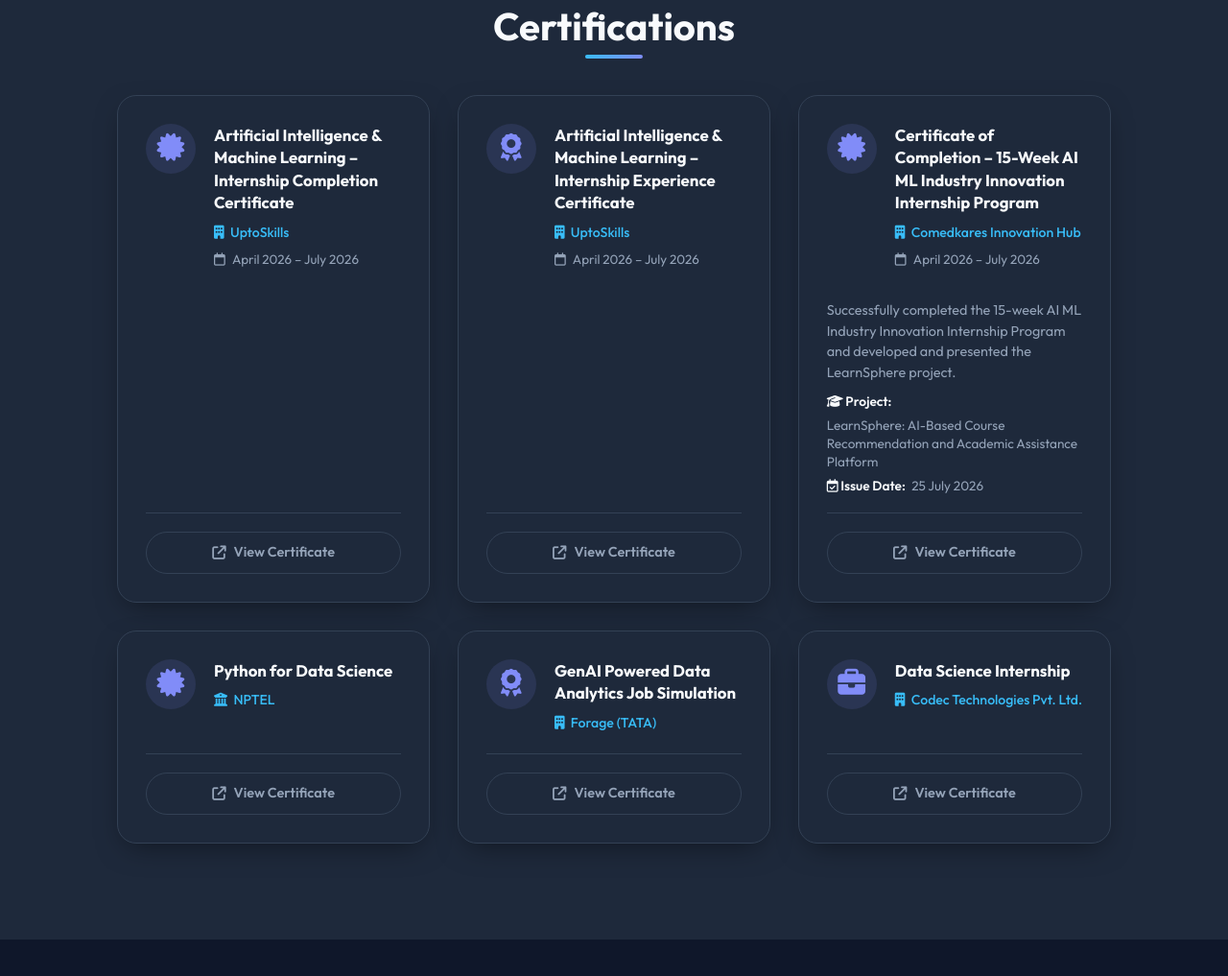
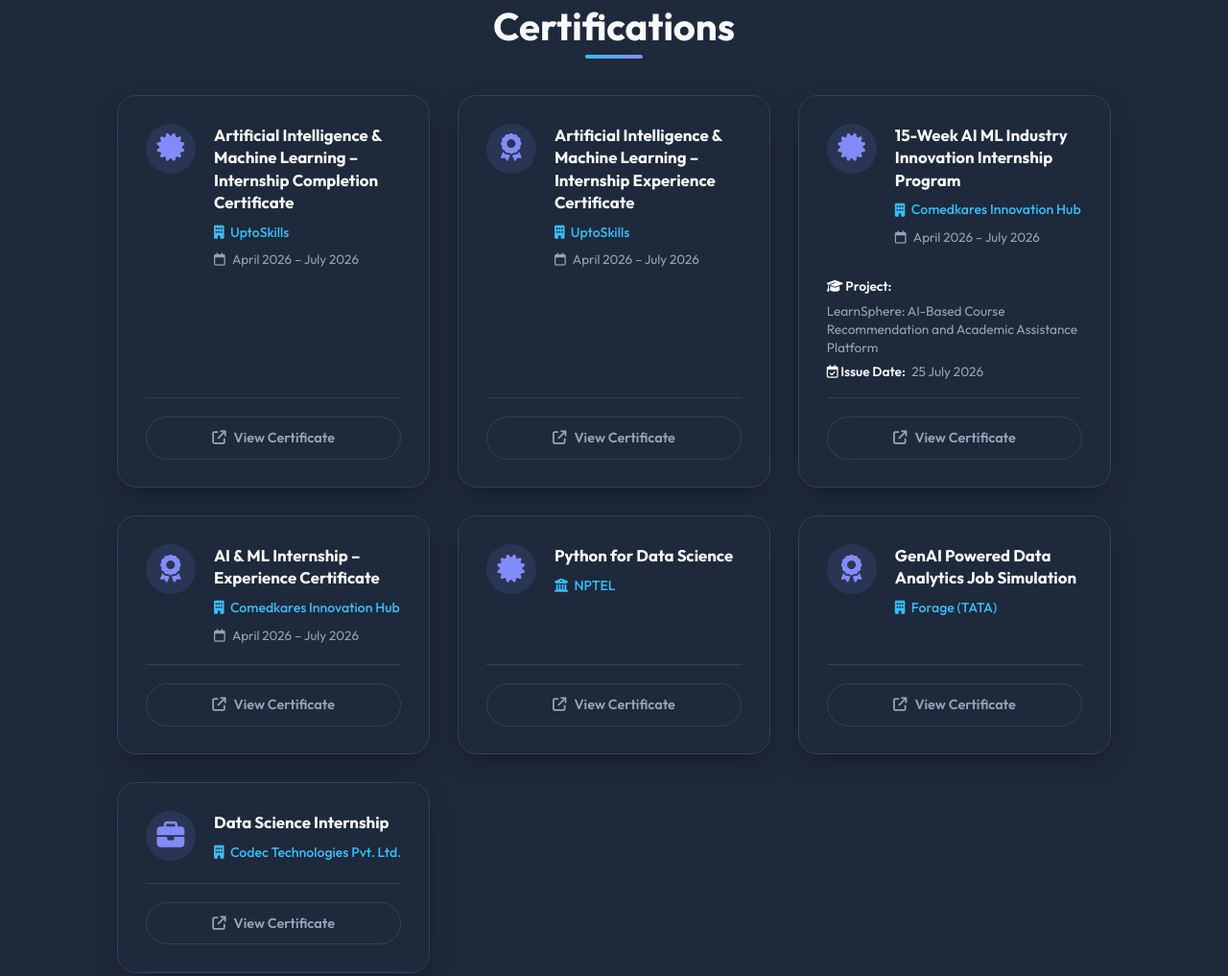
Before and after one commit to Bhumika3005/bhumika_portfolio, a plain HTML site: page index.html in a window 1280 px wide. Shown: the part 5396-6413 px from the top of the page at 96% size. Drawn offline with Linux system fonts and the light colour scheme.

Commit message:
Update portfolio

```diff
--- a/index.html
+++ b/index.html
@@ -356,29 +356,45 @@
                     </div>
                 </div>
 
-                <!-- Certificate 3: Comedkares Innovation Hub -->
+                <!-- Certificate 3: Comedkares Completion -->
                 <div class="cert-card card hover-lift">
                     <div class="cert-top">
                         <div class="cert-icon"><i class="fa-solid fa-certificate"></i></div>
                         <div class="cert-info">
-                            <h3>Certificate of Completion – 15-Week AI ML Industry Innovation Internship Program</h3>
+                            <h3>15-Week AI ML Industry Innovation Internship Program</h3>
                             <p class="cert-org"><i class="fa-solid fa-building"></i> Comedkares Innovation Hub</p>
                             <p class="cert-date"><i class="fa-regular fa-calendar"></i> April 2026 – July 2026</p>
                         </div>
                     </div>
                     <div class="cert-details">
-                        <p class="cert-desc">Successfully completed the 15-week AI ML Industry Innovation Internship Program and developed and presented the LearnSphere project.</p>
                         <p class="cert-meta-item"><strong><i class="fa-solid fa-graduation-cap"></i> Project:</strong> LearnSphere: AI-Based Course Recommendation and Academic Assistance Platform</p>
                         <p class="cert-meta-item"><strong><i class="fa-regular fa-calendar-check"></i> Issue Date:</strong> 25 July 2026</p>
                     </div>
                     <div class="cert-action">
-                        <a href="https://drive.google.com/file/d/1zokK0TVlhbiRo9geySqX4xc6KPbPsQ83/view?usp=drivesdk" target="_blank" rel="noopener noreferrer" class="btn btn-sm btn-outline">
+                        <a href="assets/certificates/comedkares-completion-certificate.pdf" target="_blank" rel="noopener noreferrer" class="btn btn-sm btn-outline">
                             <i class="fa-solid fa-arrow-up-right-from-square"></i> View Certificate
                         </a>
                     </div>
                 </div>
 
-                <!-- Certificate 4: NPTEL -->
+                <!-- Certificate 4: Comedkares Experience -->
+                <div class="cert-card card hover-lift">
+                    <div class="cert-top">
+                        <div class="cert-icon"><i class="fa-solid fa-award"></i></div>
+                        <div class="cert-info">
+                            <h3>AI & ML Internship – Experience Certificate</h3>
+                            <p class="cert-org"><i class="fa-solid fa-building"></i> Comedkares Innovation Hub</p>
+                            <p class="cert-date"><i class="fa-regular fa-calendar"></i> April 2026 – July 2026</p>
+                        </div>
+                    </div>
+                    <div class="cert-action">
+                        <a href="https://drive.google.com/file/d/1alV6KRz68pX-Ntz6IzDZSA7PAwftFNkX/view?usp=drivesdk" target="_blank" rel="noopener noreferrer" class="btn btn-sm btn-outline">
+                            <i class="fa-solid fa-arrow-up-right-from-square"></i> View Certificate
+                        </a>
+                    </div>
+                </div>
+
+                <!-- Certificate 5: NPTEL -->
                 <div class="cert-card card hover-lift">
                     <div class="cert-top">
                         <div class="cert-icon"><i class="fa-solid fa-certificate"></i></div>
@@ -394,7 +410,7 @@
                     </div>
                 </div>
 
-                <!-- Certificate 5: Forage TATA -->
+                <!-- Certificate 6: Forage TATA -->
                 <div class="cert-card card hover-lift">
                     <div class="cert-top">
                         <div class="cert-icon"><i class="fa-solid fa-award"></i></div>
@@ -410,7 +426,7 @@
                     </div>
                 </div>
 
-                <!-- Certificate 6: Codec Technologies -->
+                <!-- Certificate 7: Codec Technologies -->
                 <div class="cert-card card hover-lift">
                     <div class="cert-top">
                         <div class="cert-icon"><i class="fa-solid fa-briefcase"></i></div>
```
Also changed, not shown: assets/certificates/README.txt.
